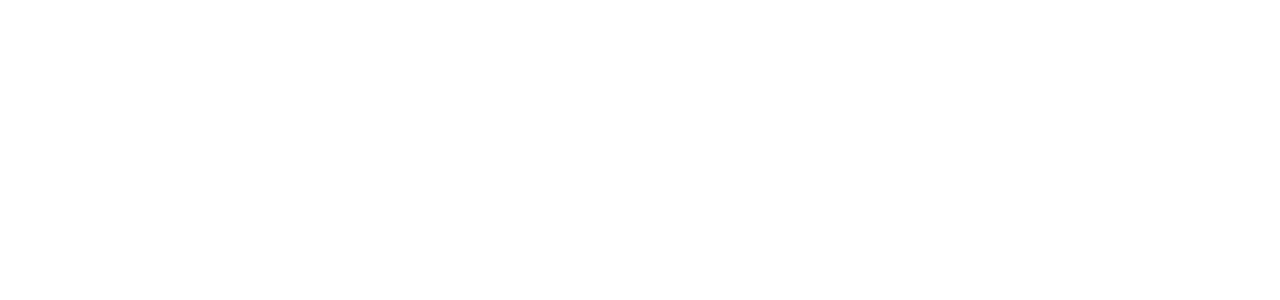
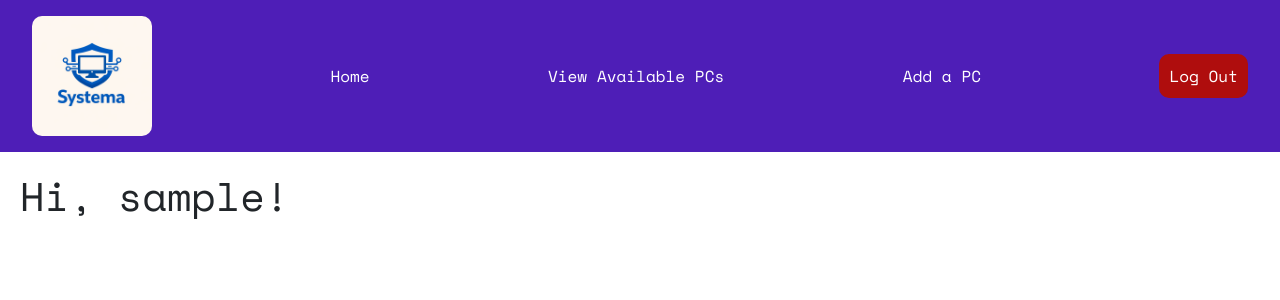
Before and after one commit to SibusiZW/systema-platform, a Django app: page / in a window 1280 px wide. Before the commit the part shown is empty. Shown: the top 300 px of the page. Run offline with Django 5.2, Linux system fonts and the light colour scheme; the visitor is signed in with stand-in values (Sample User, id 1).

Commit message:
feat: added navbar

```diff
--- a/systema/core/static/core/css/style.css
+++ b/systema/core/static/core/css/style.css
@@ -0,0 +1,42 @@
+* {
+    font-family: 'Space Mono', sans-serif;
+}
+
+body {
+    margin: 0;
+    padding: 0;
+    box-sizing: border-box;
+}
+
+nav {
+    background: #4e1eb7;
+    padding: 1rem 2rem;
+    display: flex;
+    align-items: center;
+    justify-content: space-between;
+}
+
+nav a {
+    color: #fff;
+    text-decoration: none;
+    transition: 0.3s;
+}
+
+nav a:hover {
+    color: #848282;
+}
+
+.logout {
+    background-color: #af0d0d;
+    padding: 10px;
+    border-radius: 10px;
+}
+
+nav img {
+    width: 120px;
+    border-radius: 10px;
+}
+
+.content {
+    padding: 20px;
+}
--- a/systema/core/templates/core/base.html
+++ b/systema/core/templates/core/base.html
@@ -12,6 +12,11 @@
     <title>Systema</title>
 </head>
 <body>
+    {% include 'core/includes/navbar.html' %}
+
+    <main class="content">
+        {% block content %}{% endblock %}
+    </main>
 
     <script src="https://cdn.jsdelivr.net/npm/bootstrap@5.3.3/dist/js/bootstrap.min.js"></script>
 </body>
--- a/systema/core/templates/core/home.html
+++ b/systema/core/templates/core/home.html
@@ -1 +1,5 @@
 {% extends 'core/base.html' %}
+
+{% block content %}
+    <h1>Hi, {{ user }}!</h1>
+{% endblock %}
--- /dev/null
+++ b/systema/core/templates/core/includes/navbar.html
@@ -0,0 +1,9 @@
+{% load static %}
+<nav>
+    <img src="{% static 'core/img/logo.png' %}" alt="">
+
+    <span><a href="{% url 'home' %}">Home</a></span>
+    <span><a href="">View Available PCs</a></span>
+    <span><a href="">Add a PC</a></span>
+    <span><a href="" class="logout">Log Out</a></span>
+</nav>
--- a/systema/core/views.py
+++ b/systema/core/views.py
@@ -3,4 +3,4 @@ from django.contrib.auth.decorators import login_required
 
 @login_required(login_url='/auth/login')
 def home(request):
-    return render(request, 'core/home.html')
+    return render(request, 'core/home.html', { 'user': request.user })
```
